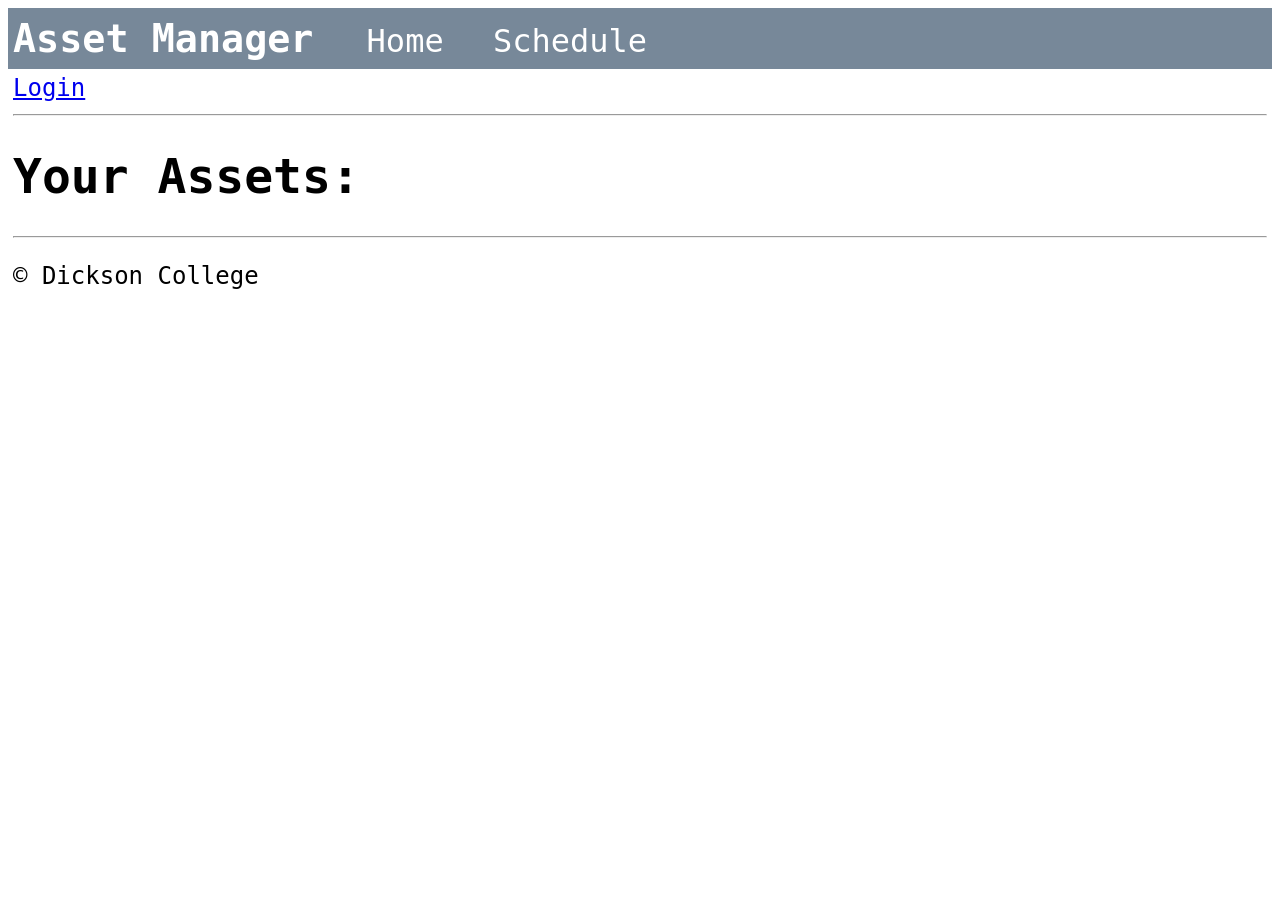
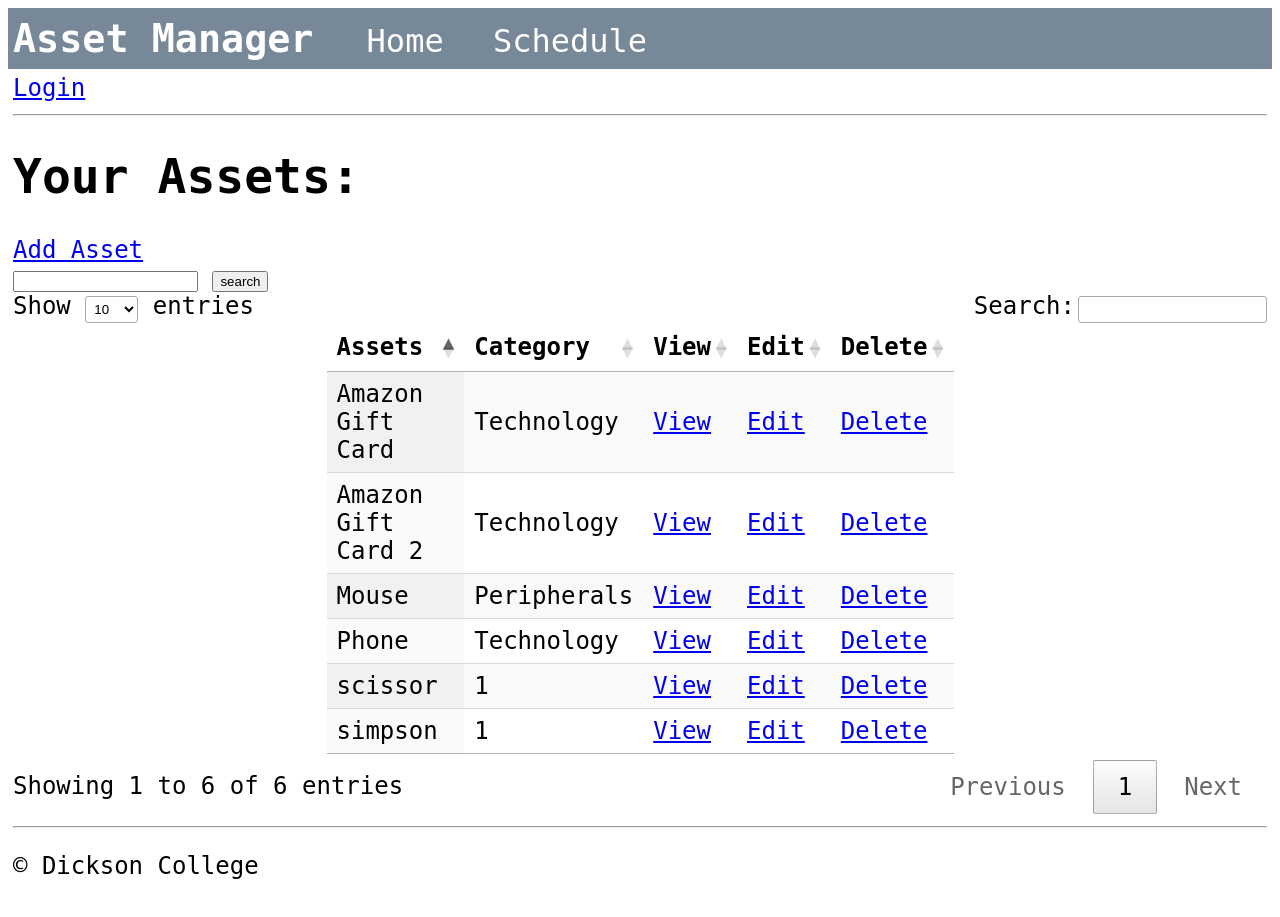
Before and after one commit to butnuster1/Asset_Manager_Project, a Django app: template Asset_Manager_Project/Asset_Manager_App/templates/Asset_Manager_App/index.html in a window 1280 px wide. Before the commit the page ends 289 px from the top, so only its background shows below. Run offline with Django 3.2, Linux system fonts and the light colour scheme; the template is opened without the code that fills it: values that come from a table or form of the project are taken from there, others are empty; data comes from the database, SQL or seed files in the repository; both versions use the stored data as it was after the commit; some libraries are stand-ins or nearby versions.

Commit message:
fully implemented DataTables library

```diff
--- a/Asset_Manager_Project/Asset_Manager_App/models.py
+++ b/Asset_Manager_Project/Asset_Manager_App/models.py
@@ -6,6 +6,7 @@ class Assets(models.Model):
     user = models.ForeignKey(User, on_delete=models.CASCADE, null=True, blank=True) # deleting all assets under user's name if user is deleted. Cascade deletes assets and SET_NULL keeps assets.
     assetName = models.CharField(max_length=200)
     assetDescription = models.TextField(null=True, blank=True)
+    assetCategory = models.CharField(max_length=200)
     assetInStock = models.BooleanField(default=False)
     assetAdded = models.DateTimeField(auto_now_add=True) #auto_now_add allows the system to automatically add the date it was added
 
@@ -14,7 +15,7 @@ class Assets(models.Model):
         return self.assetName
 
     class Meta:
-        ordering = ['assetInStock'] #orders the assets by whether they are in stock or not
+        ordering = ['-assetInStock'] #orders the assets by whether they are in stock or not
 
 
 # REMEBER: running any change to this page you have to rerun makemigrations and migrate to commit changes
--- a/Asset_Manager_Project/Asset_Manager_App/static/site.css
+++ b/Asset_Manager_Project/Asset_Manager_App/static/site.css
@@ -4,7 +4,7 @@ body
 
 .message {
     font-weight: 600;
-    color: lightslategray;
+
 }
 
 .navbar {
--- a/Asset_Manager_Project/Asset_Manager_App/templates/Asset_Manager_App/index.html
+++ b/Asset_Manager_Project/Asset_Manager_App/templates/Asset_Manager_App/index.html
@@ -1,57 +1,68 @@
 {% extends "Asset_Manager_App/layout.html" %}
 
+{% block content %}
 <html>
 <head>
     <title>{{ title }}</title>
     {% load static %} <!-- Instruct Django to load static files -->
     <link rel="stylesheet" type="text/css" href="{% static 'site.css' %}" />
+    <link rel="stylesheet" href="https://cdn.datatables.net/2.0.7/css/dataTables.dataTables.css" />
 </head>
 <body>
-        <div><a href="schedule">Schedule</a></div>
-        <br />
-        <span class="message">{{ message }}</span>{{ content }}
-
-        {% block content %}
-
-
+    <div id="navbar">
         {% if request.user.is_authenticated %}
-        <p><b>Welcome, </b>{{request.user}}</p>
+        <p><b>Welcome, </b>{{ request.user }}</p>
         <a href="{% url 'logout' %}">Logout</a>
         {% else %}
         <a href="{% url 'login' %}">Login</a>
         {% endif %}
+    </div>
 
     <hr>
     <h1>Your Assets:</h1>
 
-        {% if content %}
+    {% if assetList %}
     <a href="{% url 'asset-create' %}">Add Asset</a>
 
     <form method="GET">
-            <input type='text' name="search-area" value="{{search_input}}" />
+        <input type='text' name="search-area" value="{{ search_input }}" />
         <input type="submit" value='search' />
     </form>
 
-        <table>
+    <table id="example" class="display" style="width:50%">
+        <thead>
             <tr>
                 <th>Assets</th>
-                <th></th>
-                <th></th>
+                <th>Category</th>
+                <th>View</th>
+                <th>Edit</th>
+                <th>Delete</th>
             </tr>
+        </thead>
+        <tbody>
             {% for asset in assetList %}
             <tr>
-                <td>{{asset.assetName}}</td>
+                <td>{{ asset.assetName }}</td>
+                <td>{{ asset.assetCategory }}</td>
                 <td><a href="{% url 'asset' asset.id %}">View</a></td>
                 <td><a href="{% url 'asset-update' asset.id %}">Edit</a></td>
                 <td><a href="{% url 'asset-delete' asset.id %}">Delete</a></td>
             </tr>
-            {% empty %}
-            <p><h3>No assets in stock!</h3></p>
+
             {% endfor %}
+        </tbody>
     </table>
+    {% endif %}
 
-        {% endif %}
+    <script type="text/javascript" src="http://code.jquery.com/jquery-latest.min.js"></script>
+    <script src="https://cdn.datatables.net/2.0.7/js/dataTables.js"></script>
+    <script type="text/javascript">
+        $(document).ready(function () {
+            $('#example').DataTable({
+                order: [[0, 'asc']] // Assuming you want to sort by the first column
+            });
+        });
+    </script>
+</body>
+</html>
 {% endblock content %}
-    </body>
-
-</html>
--- a/Asset_Manager_Project/Asset_Manager_App/views.py
+++ b/Asset_Manager_Project/Asset_Manager_App/views.py
@@ -37,7 +37,7 @@ def index(request):
     context = {
         'title': "Dickson College Asset Manager!",
         'message': "Welcome to the Dickson College Asset Manager",
-        'content': "table",
+
         'assetList': assets,  # Use filtered assets instead of all assets
         'assets': assets,
         'count': stock_count,
@@ -114,7 +114,7 @@ class AssetDetail(DetailView):
 class AssetAdd(CreateView):
     model = Assets
     # fields = '__all__'
-    fields = ['assetName', 'assetDescription', 'assetInStock']
+    fields = ['assetName', 'assetCategory', 'assetDescription', 'assetInStock']
     success_url = reverse_lazy('index')
 
     def form_valid(self, form):
@@ -125,7 +125,7 @@ class AssetAdd(CreateView):
 class AssetUpdate(UpdateView):
     model = Assets
     # fields = '__all__'
-    fields = ['assetName', 'assetDescription', 'assetInStock']
+    fields = ['assetName', 'assetCategory', 'assetDescription', 'assetInStock']
     success_url = reverse_lazy('index')
 
 class DeleteView(DeleteView):
```
Also changed, not shown: Asset_Manager_Project/Asset_Manager_App/migrations/0002_assets_assetcategory.py (added), Asset_Manager_Project/db.sqlite3. Lines whose indentation alone changed are shown as unchanged.
